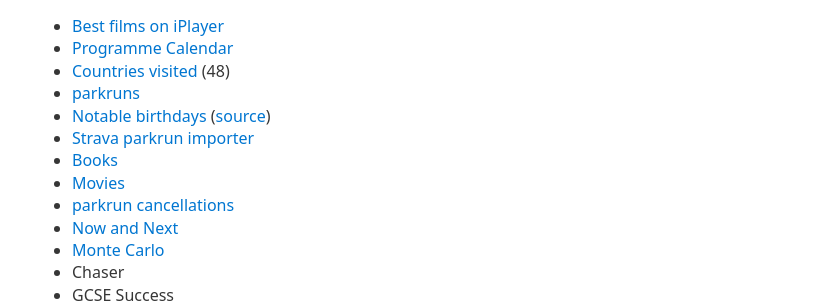
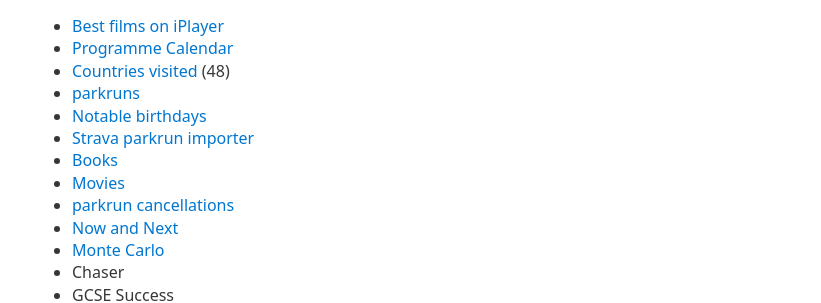
Before and after one commit to mrw34/mrw34.github.com, a Jekyll site: the page built from index.html, in a window 1280 px wide. Shown: the part 327-630 px from the top of the page, without its empty margins (208-1029 px from the left). Built offline with Jekyll 4.4.1, drawn with Linux system fonts in a browser that asks for light colours; comment, search, counter and statistics services are not loaded.

Commit message:
Update index.html

```diff
--- a/index.html
+++ b/index.html
@@ -19,8 +19,8 @@
 		<li><a href="https://visitedplaces.com/embed/?map=world&projection=geoNaturalEarth1&theme=dark-yellow&water=0&graticule=0&names=0&duration=0&placeduration=0&slider=0&autoplay=0&autozoom=none&autostep=0&home=GB&places=~AL_AT_BE_BG_HR_CZ_DK_CY_EE_FI_FR_DE_GR_HU_IS_IE_GG_IT_JE_LT_LV_LU_MT_NL_MK_PT_RO_PL_NO_SK_ES_SE_CH_TR_GB_VA_CA_CU_US_MA_UG_CN_IN_IL_JP_VN_TN_SI">Countries visited</a></li>
 		<!--li><a href="https://gtr.markwoodbridge.com/">GtR Alerts</a></li-->
 		<li><a href="https://datasette.markwoodbridge.com/parkruns/runs">parkruns</a></li>
-		<li><a href="https://birthdays.glitch.me">Notable birthdays</a> (<a href="https://glitch.com/edit/#!/birthdays">source</a>)</li>
-		<!--li><a href="https://birthdays.deno.dev">Notable birthdays</a></li-->
+		<!--li><a href="https://birthdays.glitch.me">Notable birthdays</a> (<a href="https://glitch.com/edit/#!/birthdays">source</a>)</li-->
+		<li><a href="https://birthdays.deno.dev">Notable birthdays</a></li>
 		<!--li><a href="https://launchpad.graphql.com/54j878l99">GraphQL with Monzo and Starling</a></li-->
 		<li><a href="https://strava.markwoodbridge.com">Strava parkrun importer</a></li>
 		<!--li><a href="https://parkrun-webdataconnector.now.sh">Tableau parkrun Web Data Connector</a></li-->
```
